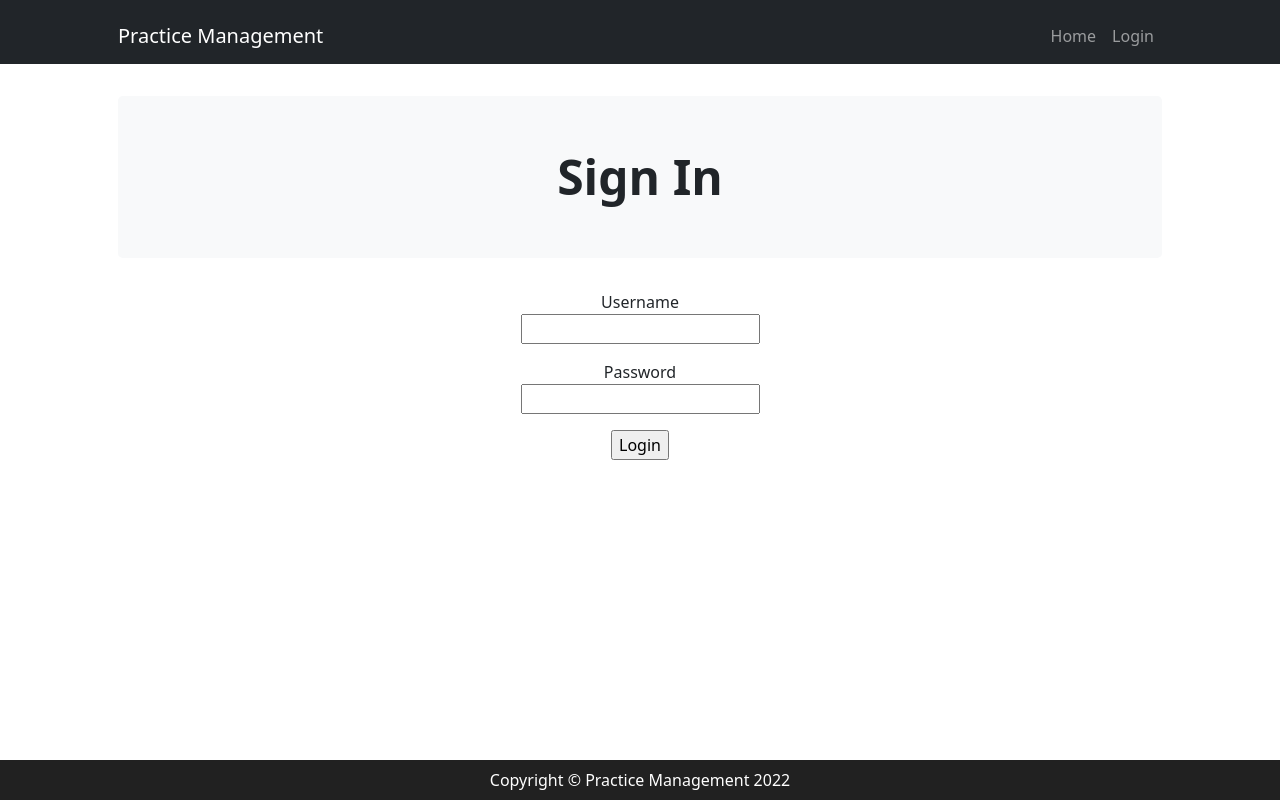
After one commit to M-Studley/flask_baseball, a Flask app: page /login in a window 1280 px wide. The commit adds this page. Run offline with Flask 3, Linux system fonts and the light colour scheme; data that the repository does not hold is empty; some libraries are stand-ins or nearby versions.

Commit message:
Sixteenth push.
UPDATE:
1. __init__.py
  a. configured secrete key
2. base.html
  a. footer now sticky at bottom
3. database.py
  a. init now uses os.getenv
4. static/styles
  a. added photo
5. index.html
  a. url_for new image
6. models.py
  a. if user_data now unpacks user_data into User object and assigns it to variable user
7. requirements.txt
8. routes.py
  a. added login route and utilized forms and validations

CREATED:
1. forms.py
  a. LoginForm
2. login.html
  a. flash messages and form
3. styles.css
  a. styled footer and the div inside

DELETED:
1. Procfile
2. .flaskenv

```diff
--- a/app/__init__.py
+++ b/app/__init__.py
@@ -1,12 +1,15 @@
+import os
 from flask import Flask
+from flask_login import LoginManager
 from app.database.database import Database
-from flask_login import LoginManager
 
 app = Flask(__name__)
+app.config['SECRET_KEY'] = os.getenv('SECRET_KEY')
 db = Database()
 login = LoginManager(app)
 
-from app import routes, models  # noqa
+
+from app import routes, models # noqa
 
 if __name__ == '__main__':
     app.run(debug=True)
--- /dev/null
+++ b/app/forms.py
@@ -0,0 +1,10 @@
+from flask_wtf import FlaskForm
+from wtforms import StringField, PasswordField, SubmitField
+from wtforms.validators import DataRequired
+
+
+# Login Form
+class LoginForm(FlaskForm):
+    username = StringField('Username', validators=[DataRequired()])
+    password = PasswordField('Password', validators=[DataRequired()])
+    submit = SubmitField('Login')
--- a/app/routes.py
+++ b/app/routes.py
@@ -1,7 +1,41 @@
-from flask import render_template
-from app import app
+from flask import render_template, redirect, url_for, flash, session
+from flask_login import LoginManager, login_user, logout_user, login_required, current_user
+from app import app, db
+from app.models import User
+from app.forms import LoginForm
 
 
 @app.route('/')
 def index():
     return render_template('index.html')
+
+
+@app.route('/login', methods=['GET', 'POST'])
+def login():
+    if current_user.is_authenticated:
+        return redirect(url_for('index'))
+
+    form = LoginForm()
+    form_username = form.username.data
+    form_password = form.password.data
+    query = "SELECT * FROM `user` WHERE `user_name` = %s"
+    user_data = db.fetchone(query, (form_username,))
+
+    if form.validate_on_submit():
+        user = User(**user_data)
+        password = user.password
+
+        if not user or password != form_password:
+            flash('Invalid username or password!')
+            return redirect(url_for('login'))
+
+        login_user(user)
+        session.permanent = True
+        return redirect(url_for('index'))
+    return render_template('login.html', title='Log In', form=form)
+
+
+@app.route('/logout')
+def logout():
+    logout_user()
+    return redirect(url_for('index'))
--- /dev/null
+++ b/app/static/styles.css
@@ -0,0 +1,13 @@
+footer {
+  position: fixed;
+  height: 40px;
+  left: 0;
+  bottom: 0;
+  width: 100%;
+  background-color: #212121;
+  color: white;
+}
+
+.container {
+    margin-top: 8px;
+}
--- a/app/templates/base.html
+++ b/app/templates/base.html
@@ -11,7 +11,8 @@
     <link href="https://cdn.jsdelivr.net/npm/bootstrap-icons@1.4.1/font/bootstrap-icons.css" rel="stylesheet" />
     <!-- Core theme CSS (includes Bootstrap)-->
     <!-- CSS only -->
-    <link href="{{ url_for('static', filename='css/styles.css') }}" rel="stylesheet" />
+    <link rel="stylesheet" type="text/css" href="static/styles.css"/>
+
     <link href="https://cdn.jsdelivr.net/npm/bootstrap@5.1.3/dist/css/bootstrap.min.css" rel="stylesheet" />
     {% block head %}{% endblock %}
 </head>
@@ -24,10 +25,10 @@
         <button class="navbar-toggler" type="button" data-bs-toggle="collapse" data-bs-target="#navbarSupportedContent" aria-controls="navbarSupportedContent" aria-expanded="false" aria-label="Toggle navigation"><span class="navbar-toggler-icon"></span></button>
         <div class="collapse navbar-collapse" id="navbarSupportedContent">
             <ul class="navbar-nav ms-auto mb-2 mb-lg-0">
-            <!--       This is where the if statement will begin         -->
+                {% if current_user.is_anonymous %}
                 <li class="nav-item"><a class="nav-link {% block nav_home_not_log %}{% endblock %}" href="{{ url_for('index') }}">Home</a></li>
-                <li class="nav-item"><a class="nav-link {% block nav_login %}{% endblock %}" href="#">Login</a></li>
-            <!--       This is where the else statement will begin         -->
+                <li class="nav-item"><a class="nav-link {% block nav_login %}{% endblock %}" href="{{ url_for('login') }}">Login</a></li>
+                {% else %}
                 <li class="nav-item"><a class="nav-link {% block nav_home %}{% endblock %}" href="{{ url_for('index') }}">Home</a></li>
                 <div class="nav-item dropdown">
                     <a class="nav-link dropdown-toggle" href="#"  id="dropdownMenuLink" data-toggle="dropdown" aria-haspopup="true" aria-expanded="false">
@@ -38,11 +39,11 @@
                         <a class="dropdown-item" href="#">Practice</a>
 
                         <div class="dropdown-divider"></div>
-                        <a class="dropdown-item" href="#">Logout</a>
+                        <a class="dropdown-item" href="{{ url_for('logout') }}">Logout</a>
 
                     </div>
                 </div>
-            <!--       This is where the if statement will end         -->
+                {% endif %}
             </ul>
             <hr>
 
@@ -50,11 +51,13 @@
     </div>
 </nav>
 
-
     {% block body %}{% endblock %}
 
 <!-- Footer-->
-<footer class="py-5 bg-dark">
+<br>
+<br>
+<br>
+<footer>
     <div class="container"><p class="m-0 text-center text-white">Copyright &copy; Practice Management 2022</p></div>
 </footer>
 
--- a/app/templates/index.html
+++ b/app/templates/index.html
@@ -34,7 +34,7 @@
                     We would want all the practices to be deleted if the team is deleted.
                 </p>
                 <br>
-                <img src="{{ url_for('static', filename='images/stadium.jpg') }}" alt="Georgia College Stadium">
+                <img src="{{ url_for('static', filename='images/fenway_park_practice.jpg') }}" alt="Fenway Park">
                 <br>
                 <br>
                 <br>
--- /dev/null
+++ b/app/templates/login.html
@@ -0,0 +1,57 @@
+{% extends "base.html" %}
+
+{% block head %}
+
+{% endblock %}
+
+{% block body %}
+
+<!-- Header-->
+<header class="py-4">
+  <div class="container px-lg-5">
+    <div class="p-4 p-lg-1 bg-light rounded-3 text-center">
+      <div class="m-4 m-lg-5">
+        <h1 class="display-5 fw-bold">Sign In</h1>
+      </div>
+    </div>
+  </div>
+</header>
+<!-- About section-->
+<section id="about">
+  <div class="container px-4">
+    <div class="row gx-4 justify-content-center">
+      <div class="col-lg-10">
+      {% with messages = get_flashed_messages() %}
+        {% if messages %}
+          {% for message in messages %}
+            <div class="alert alert-danger alert-dismissible fade show" role="alert">
+              {{ message }}
+              <button type="button" class="btn-close" data-bs-dismiss="alert" aria-label="Close"></button>
+            </div>
+          {% endfor %}
+        {% endif %}
+      {% endwith %}
+      </div>
+    </div>
+  </div>
+</section>
+
+<div align="center">
+<form action="" method="POST" novalidate>
+  {{ form.hidden_tag() }}
+  <p>
+    {{ form.username.label }}
+    <br>
+    {{ form.username(size=20) }}
+  </p>
+  <p>
+    {{ form.password.label }}
+    <br>
+    {{ form.password(size=20) }}
+  </p>
+  <p>
+    {{ form.submit() }}
+  </p>
+</form>
+</div>
+{% endblock %}
--- a/requirements.txt
+++ b/requirements.txt
@@ -3,6 +3,7 @@ click==8.1.7
 colorama==0.4.6
 Flask==3.0.3
 Flask-Login==0.6.3
+Flask-WTF==1.2.1
 gunicorn==22.0.0
 itsdangerous==2.2.0
 Jinja2==3.1.4
@@ -11,3 +12,4 @@ packaging==24.1
 PyMySQL==1.1.1
 python-dotenv==1.0.1
 Werkzeug==3.0.3
+WTForms==3.1.2
```
Also changed, not shown: app/database/database.py (+0 -14 lines), app/models.py (+4 -4 lines), app/static/images/fenway_park_practice.jpg (added), 2 other files.
